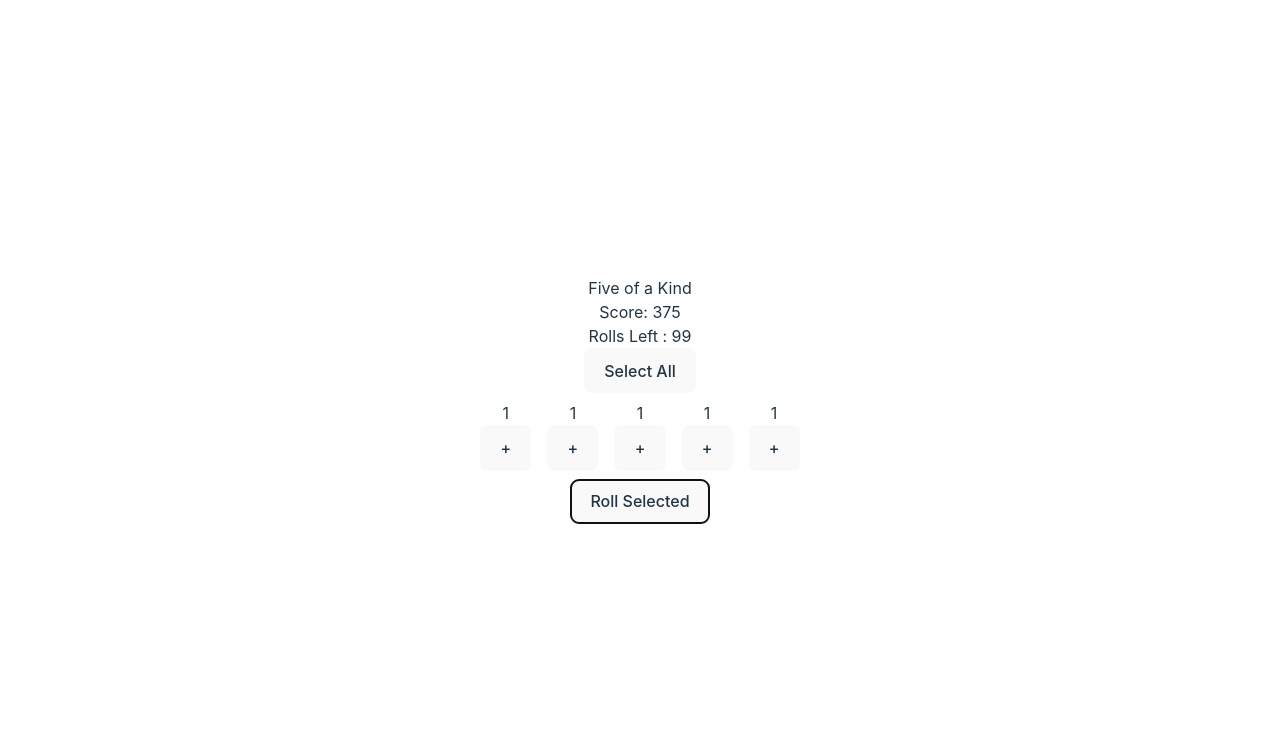
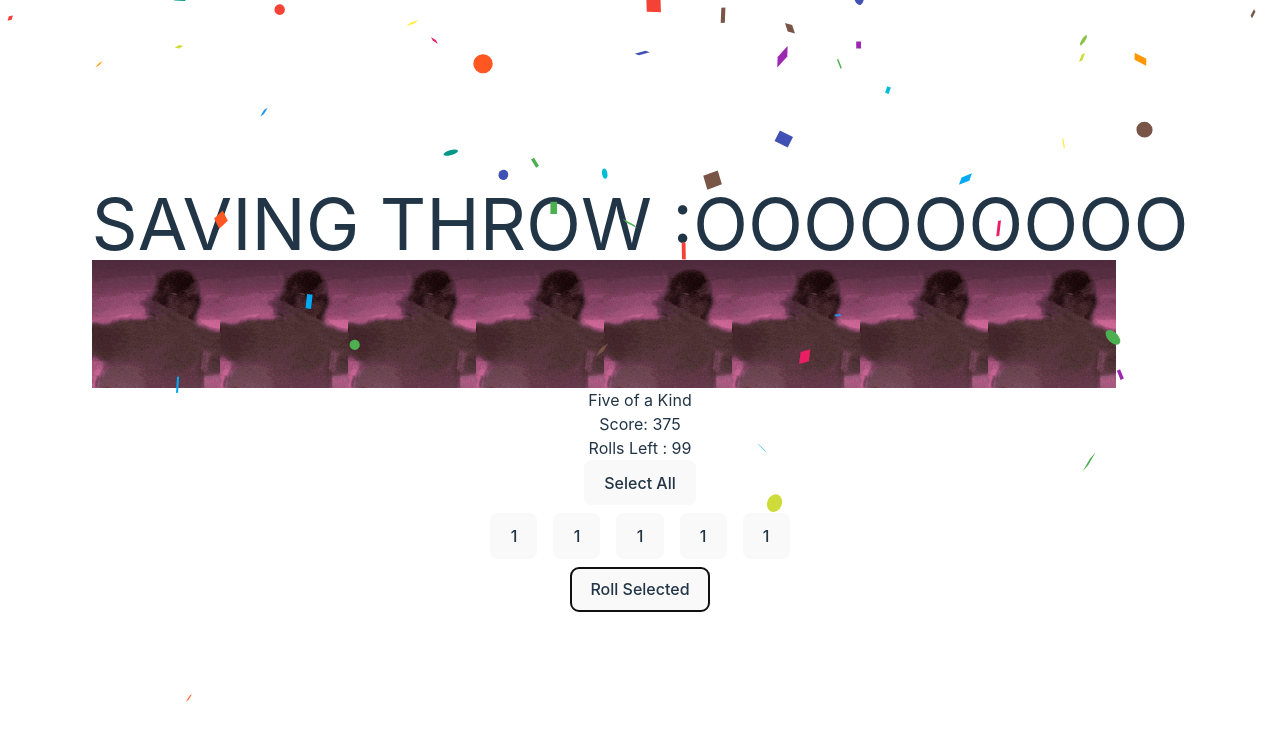
Before and after one commit to mynameisERL/savingthrow, a React (Vite) app: page / in a window 1280 px wide. Both pictures are taken after a click on the button "Roll Selected". Shown: the top 740 px of the page. Built offline with nearby package versions, Linux system fonts and the light colour scheme.

Commit message:
feat: improvements

```diff
--- a/package.json
+++ b/package.json
@@ -13,7 +13,9 @@
     "@tailwindcss/vite": "^4.0.7",
     "mobx-react": "^9.2.0",
     "react": "^19.0.0",
+    "react-confetti": "^6.2.2",
     "react-dom": "^19.0.0",
+    "react-use": "^17.6.0",
     "tailwindcss": "^4.0.7"
   },
   "devDependencies": {
--- a/src/Components/HandTest.tsx
+++ b/src/Components/HandTest.tsx
@@ -2,13 +2,36 @@ import { observer } from "mobx-react";
 
 import Hand from "../Classes/Hand";
 import { useState } from "react";
+import dab from "../assets/dab.gif";
+import Confetti from "react-confetti";
+import { useWindowSize } from "react-use";
 
 const HandTest = observer(() => {
   const [hand] = useState(() => new Hand(5, 100));
-
+  const { width, height } = useWindowSize();
   return (
     <div>
+      <Confetti
+        run={hand.scoreInfo.handName === "Five of a Kind"}
+        width={width}
+        height={height}
+      />
       <section>
+        {hand.scoreInfo.handName === "Five of a Kind" && (
+          <div>
+            <p className="text-7xl"> SAVING THROW :OOOOOOOOO</p>
+            <div className="flex flex-row">
+              <img src={dab} />
+              <img src={dab} />
+              <img src={dab} />
+              <img src={dab} />
+              <img src={dab} />
+              <img src={dab} />
+              <img src={dab} />
+              <img src={dab} />
+            </div>
+          </div>
+        )}
         <p>{hand.scoreInfo.handName}</p>
         <p>Score: {hand.scoreInfo.baseValue}</p>
         <p>Rolls Left : {hand.rollsLeft}</p>
@@ -21,7 +44,7 @@ const HandTest = observer(() => {
         Select All
       </button>
 
-      <ul className="flex flex-row">
+      <ul className="flex flex-row justify-center">
         {hand.currentDice.map((dice, index) => {
           const selected = hand.selectedDice[index] ? true : false;
 
@@ -31,7 +54,6 @@ const HandTest = observer(() => {
                 selected && "border border-b-emerald-600"
               }`}
             >
-              <p>{dice.currentNumber}</p>
               <button
                 onClick={() => {
                   if (selected) {
@@ -41,7 +63,7 @@ const HandTest = observer(() => {
                   }
                 }}
               >
-                {selected ? "-" : "+"}
+                {dice.currentNumber}
               </button>
             </li>
           );
```
Also changed, not shown: src/assets/dab.gif (added), 1 other file (tests, documents, lock files or other folders).
